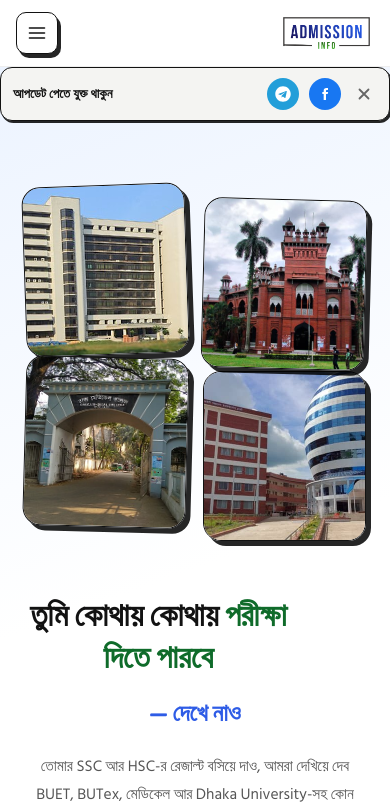
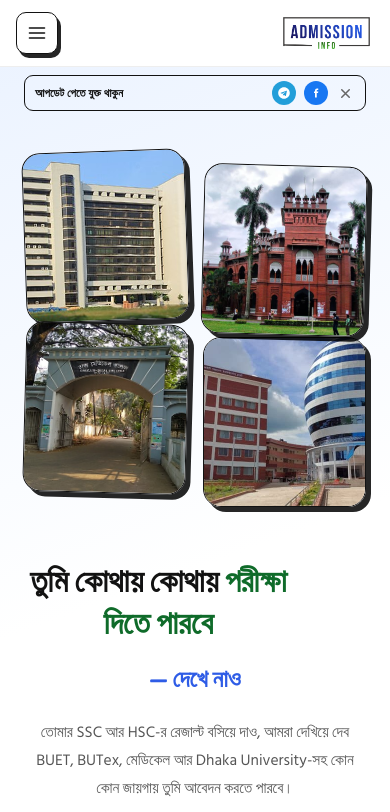
Before and after one commit to nishat-jihad/Admission-info, a Next.js app in the folder chance-hobe-ki/: page / in a window 390 px wide. Shown: the top 812 px of the page. Built offline with nearby package versions, Linux system fonts and the light colour scheme.

Commit message:
Refactor hero and social promo banner styles
Removed unnecessary flex properties from the hero section and adjusted styles for the social promo banner, including margins, padding, and font sizes. Updated media queries for better responsiveness.

```diff
--- a/chance-hobe-ki/src/app/globals.css
+++ b/chance-hobe-ki/src/app/globals.css
@@ -262,9 +262,7 @@ nav.nav-links button:not(.active):hover {
 .hero {
   min-height: calc(100vh - 74px);
   display: flex;
-  flex-direction: column;
-  align-items: center;
-  justify-content: center;
+  align-items: center;
   padding: 40px 24px;
   position: relative;
 }
@@ -396,25 +394,29 @@ nav.nav-links button:not(.active):hover {
 }
 
 /* ---------- SOCIAL PROMO BANNER (Telegram + Facebook) ----------
-   ডেস্কটপে .hero-inner-এর ঠিক উপরে বসে, তাই টাইটেলের উপরে দেখায়।
-   মোবাইলে .hero-visual-কে order:-1 দিয়ে উপরে তোলা হয়েছে (উপরের rule
-   দেখো), তাই একই জায়গায় বসানো এই ব্যানার তখন কোলাজের উপরে দেখায়। */
-.social-promo-banner {
+   Navbar-এর ঠিক নিচে, hero-এর viewport-centering-এর বাইরে বসানো — এতে
+   উপরের গ্যাপ নির্দিষ্ট (margin-top দিয়ে কন্ট্রোল করা) থাকে, hero-section
+   vertically-center হওয়ার কারণে বড় ফাঁকা জায়গা তৈরি হয় না।
+   ডেস্কটপে hero-inner-এর গ্রিড কলাম (1.05fr/0.95fr) কপি করে বসানো হয়েছে,
+   তাই বক্সটা শুধু টাইটেল-কলামের সমান জায়গা জুড়ে থাকে, কোলাজ পর্যন্ত না গিয়ে। */
+.hero-banner-row {
   width: 100%;
   max-width: 1200px;
-  margin: 0 auto 24px;
-  background: #f4f4f2;
+  margin: 10px auto 0;
+  padding: 0 24px;
+}
+.social-promo-banner {
+  background: transparent;
   border: 1.5px solid var(--black);
-  border-radius: 14px;
-  box-shadow: var(--shadow-thin);
-  padding: 12px 18px;
+  border-radius: 10px;
+  padding: 6px 12px;
   display: flex;
   align-items: center;
   justify-content: space-between;
-  gap: 16px;
+  gap: 12px;
 }
 .social-promo-text {
-  font-size: 14px;
+  font-size: 12.5px;
   font-weight: 600;
   color: var(--black);
 }
@@ -424,12 +426,12 @@ nav.nav-links button:not(.active):hover {
 .social-promo-actions {
   display: flex;
   align-items: center;
-  gap: 10px;
+  gap: 8px;
   flex-shrink: 0;
 }
 .social-promo-icon-btn {
-  width: 36px;
-  height: 36px;
+  width: 26px;
+  height: 26px;
   border-radius: 50%;
   display: flex;
   align-items: center;
@@ -447,8 +449,8 @@ nav.nav-links button:not(.active):hover {
   background: #1877f2;
 }
 .social-promo-icon-btn .social-promo-icon {
-  width: 18px;
-  height: 18px;
+  width: 13px;
+  height: 13px;
   fill: #fff;
 }
 .social-promo-close-btn {
@@ -456,20 +458,33 @@ nav.nav-links button:not(.active):hover {
   border: none;
   color: #666;
   cursor: pointer;
-  padding: 4px;
+  padding: 2px;
   display: flex;
   align-items: center;
   justify-content: center;
 }
 .social-promo-close-btn .social-promo-icon {
-  width: 18px;
-  height: 18px;
+  width: 15px;
+  height: 15px;
+}
+@media (min-width: 901px) {
+  .hero-banner-row {
+    display: grid;
+    grid-template-columns: 1.05fr 0.95fr;
+    gap: 56px;
+  }
+  .social-promo-banner {
+    grid-column: 1;
+  }
 }
 @media (max-width: 640px) {
+  .hero-banner-row {
+    margin-top: 8px;
+  }
   .social-promo-banner {
-    padding: 10px 12px;
-    border-radius: 12px;
-    gap: 10px;
+    padding: 5px 10px;
+    border-radius: 9px;
+    gap: 8px;
   }
   .social-promo-text-full {
     display: none;
@@ -478,15 +493,15 @@ nav.nav-links button:not(.active):hover {
     display: inline;
   }
   .social-promo-text {
-    font-size: 13px;
+    font-size: 11.5px;
   }
   .social-promo-icon-btn {
-    width: 32px;
-    height: 32px;
+    width: 24px;
+    height: 24px;
   }
   .social-promo-icon-btn .social-promo-icon {
-    width: 16px;
-    height: 16px;
+    width: 12px;
+    height: 12px;
   }
 }
 
```
